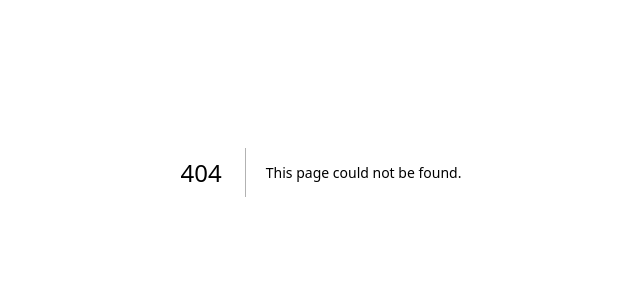
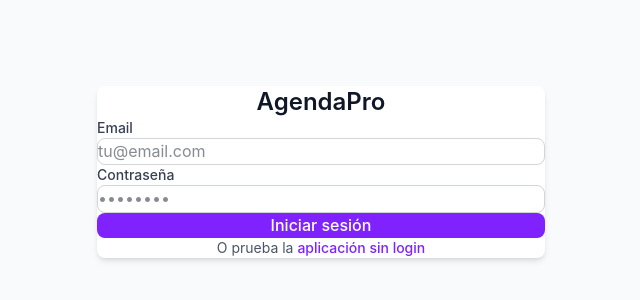
Before and after one commit to valerie01-2008/proyecto-1128127186, a Next.js app: page /login in a window 1280 px wide. Before the commit this address had no page. Shown: the part 228-528 px from the top of the page, without its empty margins (319-959 px from the left). Built offline with nearby package versions, Linux system fonts and the light colour scheme.

Commit message:
Arreglar error 404: agregar página de login y redirigir desde raíz

```diff
--- /dev/null
+++ b/src/app/login/page.tsx
@@ -0,0 +1,100 @@
+'use client';
+
+import { useState } from 'react';
+import { useRouter } from 'next/navigation';
+
+export default function LoginPage() {
+  const [email, setEmail] = useState('');
+  const [password, setPassword] = useState('');
+  const [loading, setLoading] = useState(false);
+  const [error, setError] = useState('');
+  const router = useRouter();
+
+  const handleSubmit = async (e: React.FormEvent) => {
+    e.preventDefault();
+    setLoading(true);
+    setError('');
+
+    try {
+      const response = await fetch('/api/users', {
+        method: 'POST',
+        headers: { 'Content-Type': 'application/json' },
+        body: JSON.stringify({ email, password }),
+      });
+
+      if (response.ok) {
+        router.push('/dashboard');
+      } else {
+        setError('Credenciales inválidas');
+      }
+    } catch (err) {
+      setError('Error al iniciar sesión');
+      console.error(err);
+    } finally {
+      setLoading(false);
+    }
+  };
+
+  return (
+    <div className="min-h-screen flex items-center justify-center bg-gray-50">
+      <div className="bg-white p-8 rounded-lg shadow-md w-full max-w-md">
+        <h1 className="text-2xl font-bold text-center text-gray-900 mb-8">
+          AgendaPro
+        </h1>
+
+        <form onSubmit={handleSubmit} className="space-y-4">
+          <div>
+            <label className="block text-sm font-medium text-gray-700 mb-1">
+              Email
+            </label>
+            <input
+              type="email"
+              value={email}
+              onChange={(e) => setEmail(e.target.value)}
+              className="w-full px-4 py-2 border border-gray-300 rounded-lg focus:outline-none focus:ring-2 focus:ring-violet-500"
+              placeholder="tu@email.com"
+              required
+            />
+          </div>
+
+          <div>
+            <label className="block text-sm font-medium text-gray-700 mb-1">
+              Contraseña
+            </label>
+            <input
+              type="password"
+              value={password}
+              onChange={(e) => setPassword(e.target.value)}
+              className="w-full px-4 py-2 border border-gray-300 rounded-lg focus:outline-none focus:ring-2 focus:ring-violet-500"
+              placeholder="••••••••"
+              required
+            />
+          </div>
+
+          {error && (
+            <div className="bg-red-50 text-red-700 p-3 rounded-lg text-sm">
+              {error}
+            </div>
+          )}
+
+          <button
+            type="submit"
+            disabled={loading}
+            className="w-full bg-violet-600 text-white py-2 rounded-lg font-medium hover:bg-violet-700 disabled:bg-gray-400"
+          >
+            {loading ? 'Iniciando sesión...' : 'Iniciar sesión'}
+          </button>
+        </form>
+
+        <p className="text-center text-gray-600 text-sm mt-6">
+          O prueba la <button
+            onClick={() => router.push('/dashboard')}
+            className="text-violet-600 font-medium hover:underline"
+          >
+            aplicación sin login
+          </button>
+        </p>
+      </div>
+    </div>
+  );
+}
--- a/src/app/page.tsx
+++ b/src/app/page.tsx
@@ -7,21 +7,15 @@
   const router = useRouter();
 
   useEffect(() => {
-    // Verificar si hay token de autenticación
-    const token = document.cookie.includes('auth-token');
-
-    if (token) {
-      router.push('/dashboard');
-    } else {
-      router.push('/login');
-    }
+    // Redirigir al dashboard por defecto
+    router.push('/dashboard');
   }, [router]);
 
   return (
     <div className="min-h-screen flex items-center justify-center">
       <div className="text-center">
         <div className="animate-spin rounded-full h-12 w-12 border-b-2 border-violet-500 mx-auto mb-4"></div>
-        <p className="text-gray-600">Redirigiendo...</p>
+        <p className="text-gray-600">Cargando AgendaPro...</p>
       </div>
     </div>
   );
```
